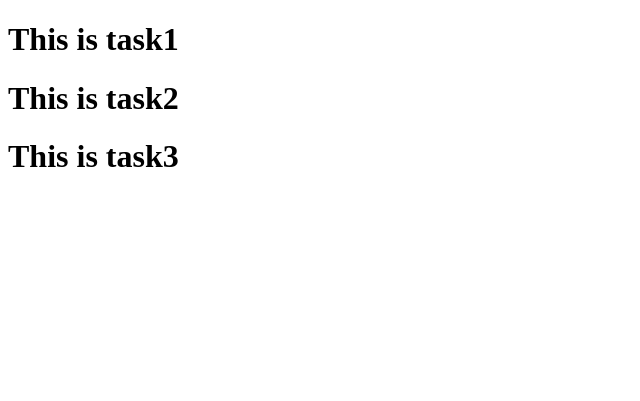
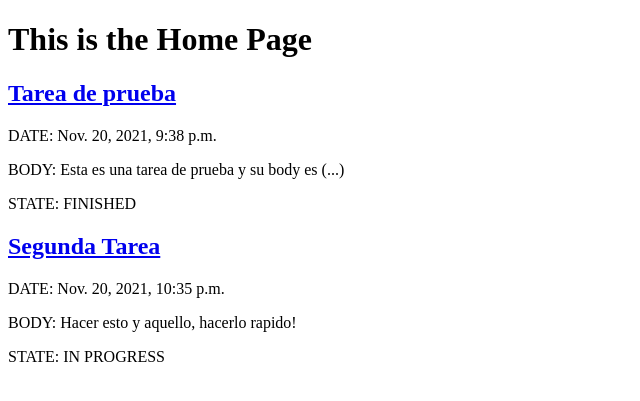
Before and after one commit to jmburgues/ToDoApp-Django, a Django app: page /tasks/ in a window 1280 px wide. Shown: the top 401 px of the page, without its empty margins (0-640 px from the left). Run offline with Django 3.2, Linux system fonts and the light colour scheme; data comes from the database, SQL or seed files in the repository; both versions use the stored data as it was after the commit.

Commit message:
Modifies task model, extends homepage html

```diff
--- a/tasks/models.py
+++ b/tasks/models.py
@@ -6,18 +6,25 @@ class Task(models.Model):
     title = models.CharField(max_length=100)
     body = models.TextField()
     date = models.DateTimeField(auto_now_add=True)  # automatically populates date when constructed.
-    IN_PROGRESS = 'P'
-    FINISHED = 'F'
+    IN_PROGRESS = 'IN PROGRESS'
+    FINISHED = 'FINISHED'
     STATE_CHOICES = (
         (IN_PROGRESS, 'In Progress'),
         (FINISHED, 'Finished'),
     )
     state = models.CharField(
-        max_length=2,
+        max_length=12,
         choices=STATE_CHOICES,
         default=IN_PROGRESS,
     )
+
     # add in tag list
 
     def __str__(self):
         return self.title
+
+    def snippet(self):
+        if len(str(self.body)) > 40:
+            return self.body[0:40] + ' (...)'
+        else:
+            return self.body
--- a/tasks/templates/tasks/tasks_list.html
+++ b/tasks/templates/tasks/tasks_list.html
@@ -1,16 +1,14 @@
-<!doctype html>
-<html lang="en">
-<head>
-    <meta charset="UTF-8">
-    <meta name="viewport"
-          content="width=device-width, user-scalable=no, initial-scale=1.0, maximum-scale=1.0, minimum-scale=1.0">
-    <meta http-equiv="X-UA-Compatible" content="ie=edge">
-    <title>Task List</title>
-    <h1>This is task1</h1>
-    <h1>This is task2</h1>
-    <h1>This is task3</h1>
-</head>
-<body>
+{% extends 'homepage.html' %}
 
-</body>
-</html>
+{% block content %}
+    <div class="tasks">
+        {% for task in tasks %}
+            <div class="task">
+                <h2><a href="#">{{ task.title }}</a></h2>
+                <p>DATE: {{ task.date }}</p>
+                <p>BODY: {{ task.snippet }}</p>
+                <p>STATE: {{ task.state }}</p>
+            </div>
+        {% endfor %}
+    </div>
+{% endblock %}
--- a/tasks/views.py
+++ b/tasks/views.py
@@ -1,6 +1,7 @@
 from django.shortcuts import render
+from .models import Task
 
 
-# Create your views here.
 def task_list(request):
-    return render(request, 'tasks/tasks_list.html')
+    tasks = Task.objects.all()
+    return render(request, 'tasks/tasks_list.html', {'tasks': tasks})
--- a/templates/homepage.html
+++ b/templates/homepage.html
@@ -9,6 +9,9 @@
     <h1>This is the Home Page</h1>
 </head>
 <body>
-
+    <div class="wrapper">
+        {% block content %}
+        {% endblock %}
+    </div>
 </body>
 </html>
```
Also changed, not shown: db.sqlite3, tasks/migrations/0004_alter_task_state.py (added).
